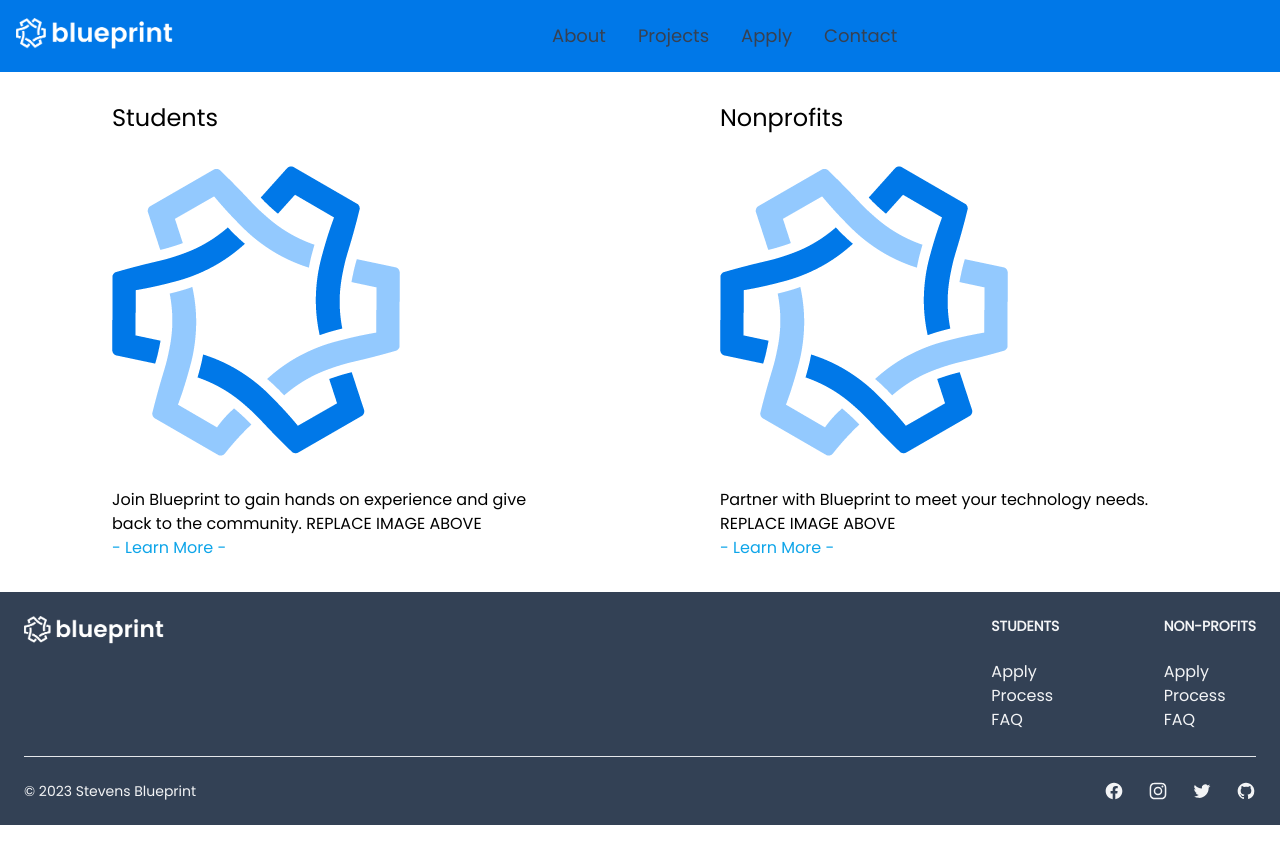
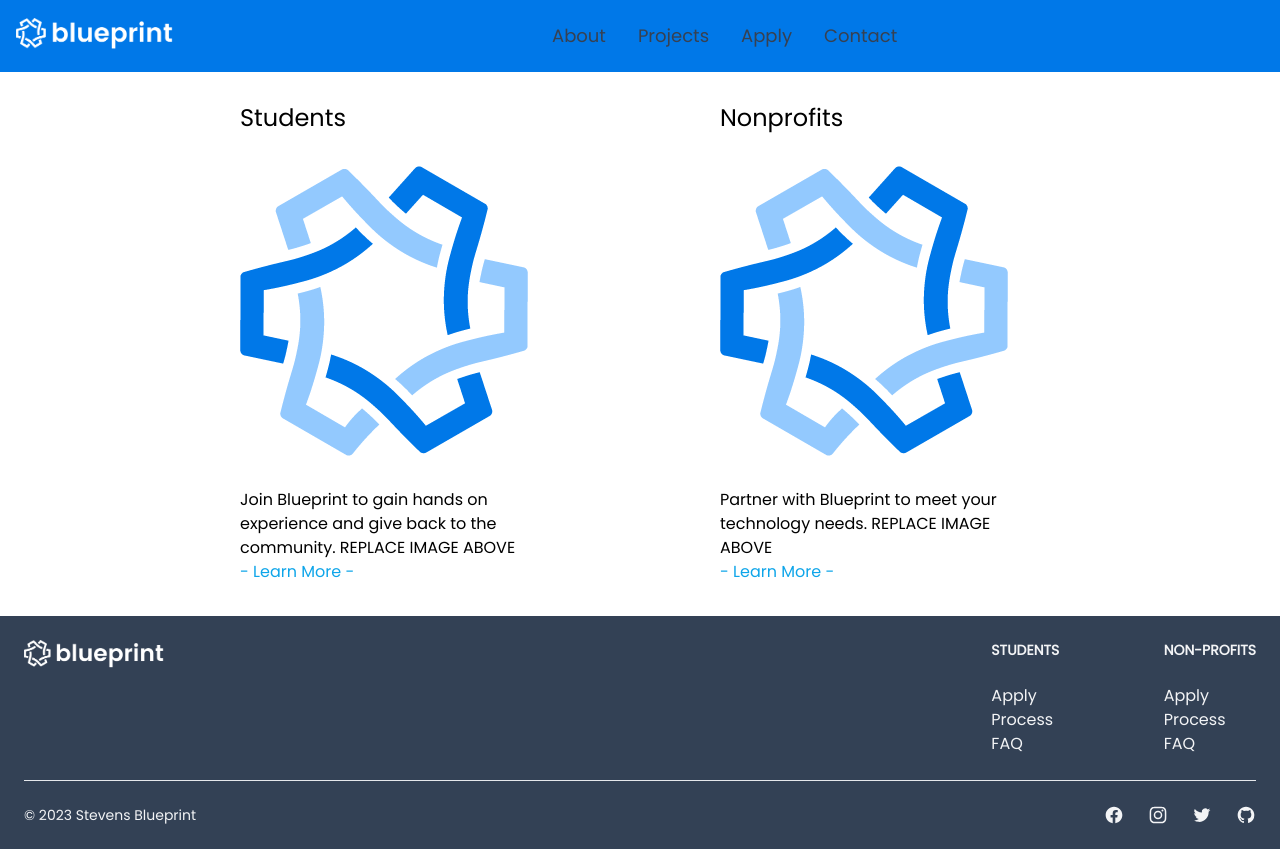
Before and after one commit to OwenTruong/blueprint_website, a React (Create React App) app: page /apply in a window 1280 px wide. Before the commit the page ends 825 px from the top, so only its background shows below. Built offline with nearby package versions, Linux system fonts and the light colour scheme.

Commit message:
centered sections on Apply

```diff
--- a/src/components/Apply.jsx
+++ b/src/components/Apply.jsx
@@ -5,8 +5,8 @@ import Footer from "./Footer";
 function Apply() {
   return (
     <div>
-      <div className="flex justify-center py-8 px-8">
-        <div className="w-1/2 mx-20">
+      <div className="flex justify-center align-center py-8">
+        <div className="w-1/4 mx-20">
           <div>
             <p className="text-2xl">Students</p>
             <img src={logo} className="object-cover py-8" alt="Blueprint Logo" />
@@ -21,7 +21,7 @@ function Apply() {
             </Link>
           </div>
         </div>
-        <div className="w-1/2 mx-20">
+        <div className="w-1/4 mx-20">
           <div>
             <p className="text-2xl">Nonprofits</p>
             <img src={logo} className="object-cover py-8" alt="Blueprint Logo" />
```
